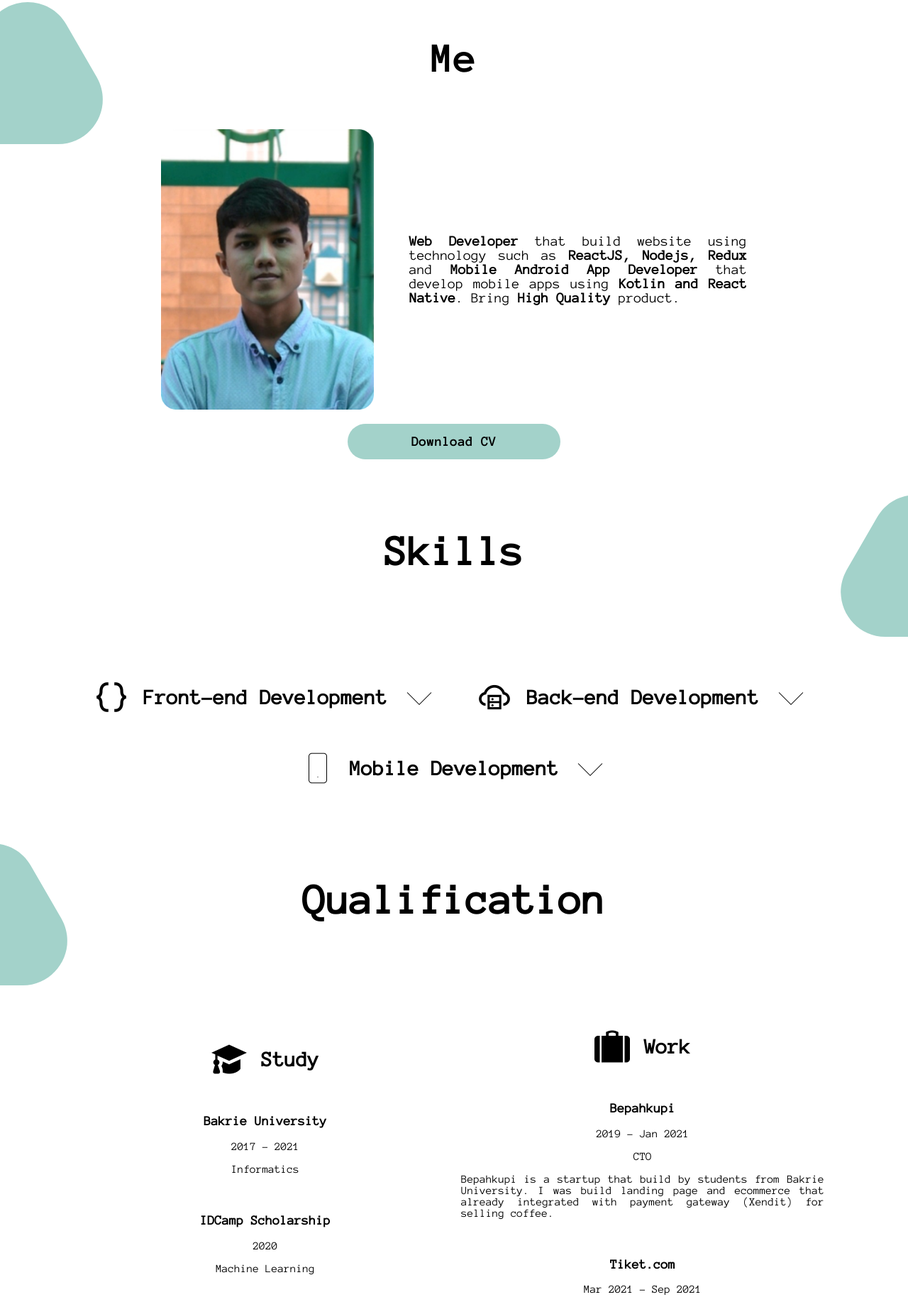
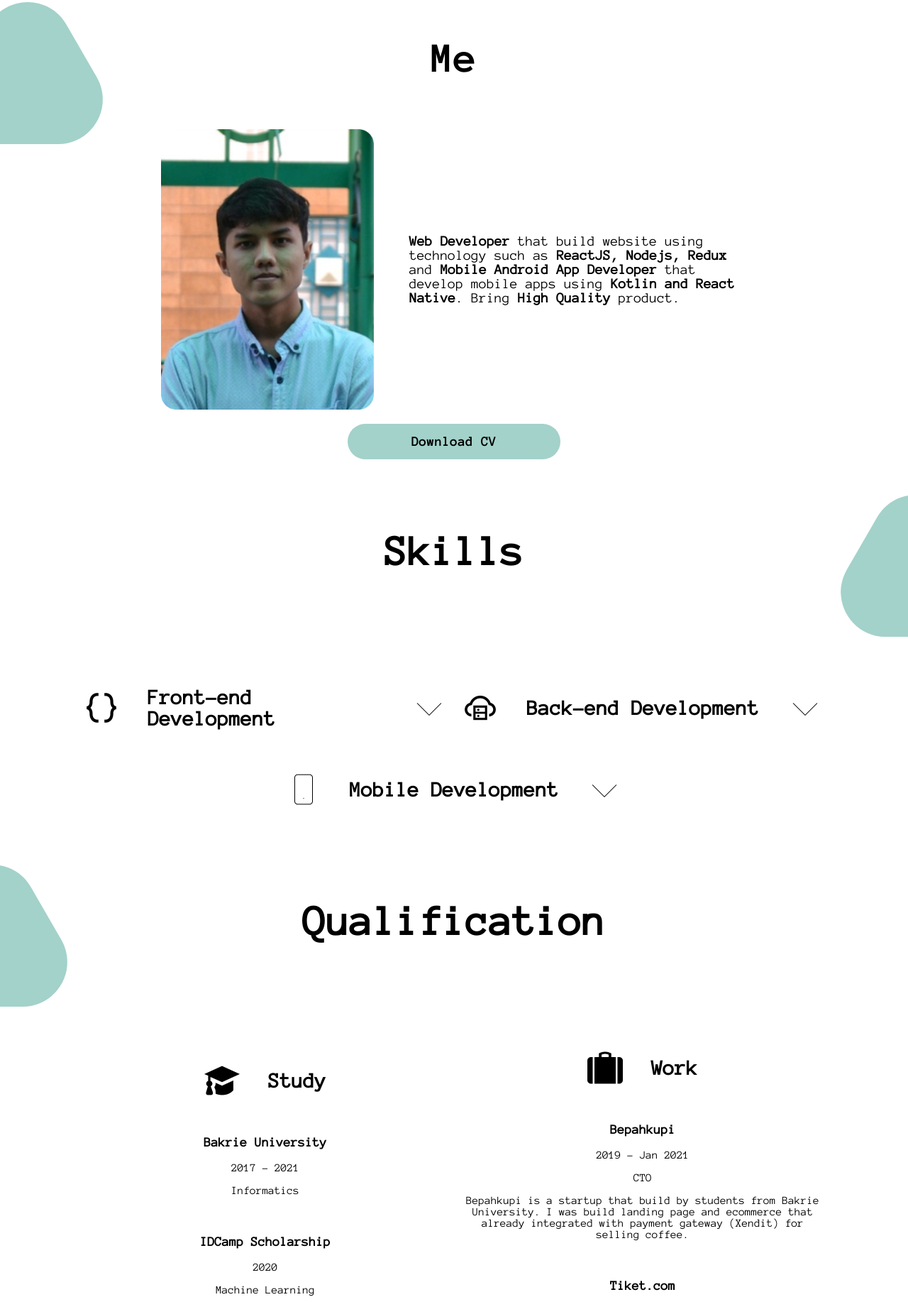
Before and after one commit to agustrinaldokurniawan/personal-website, a plain HTML site: page index.html in a window 1280 px wide and 2400 px high. Shown: the part 566-2400 px from the top of the page at 71% size. Drawn offline with Linux system fonts and the light colour scheme.

Commit message:
align fix

```diff
--- a/index.html
+++ b/index.html
@@ -226,11 +226,11 @@
                                 <div class="item-skill-list show vertical">
                                     <ul>
                                         <li>
-                                            <div>
+                                            <div class="w-80">
                                                 <h3>Bepahkupi</h3>
                                                 <p>2019 - Jan 2021</p>
                                                 <p>CTO</p>
-                                                <p class="justify">Bepahkupi is a startup that build by students from
+                                                <p >Bepahkupi is a startup that build by students from
                                                     Bakrie University.
                                                     I was build landing page and ecommerce that already integrated with
                                                     payment gateway (Xendit) for selling coffee.</p>
@@ -241,7 +241,7 @@
                                                 <h3>Tiket.com</h3>
                                                 <p>Mar 2021 - Sep 2021</p>
                                                 <p>Software Quality Assurance Intern</p>
-                                                <p class="justify">
+                                                <p>
                                                     Do manual testing for Tiket.com software in platform Desktop Web,
                                                     Mobile Web, Android, and iOS.
                                                     Make sure every test results are the same as Jira that made by the
--- a/style.css
+++ b/style.css
@@ -343,7 +343,7 @@ body {
 .me-description p {
   font-size: 20px;
   font-family: "AnonnymousPro-Regular";
-  text-align: justify;
+  text-align: left;
 }
 
 .skill-content {
@@ -377,7 +377,7 @@ body {
   flex-direction: row;
   align-items: center;
   justify-content: center;
-  gap: 20px;
+  gap: 40px;
 }
 
 .item-skill h1 {
```
